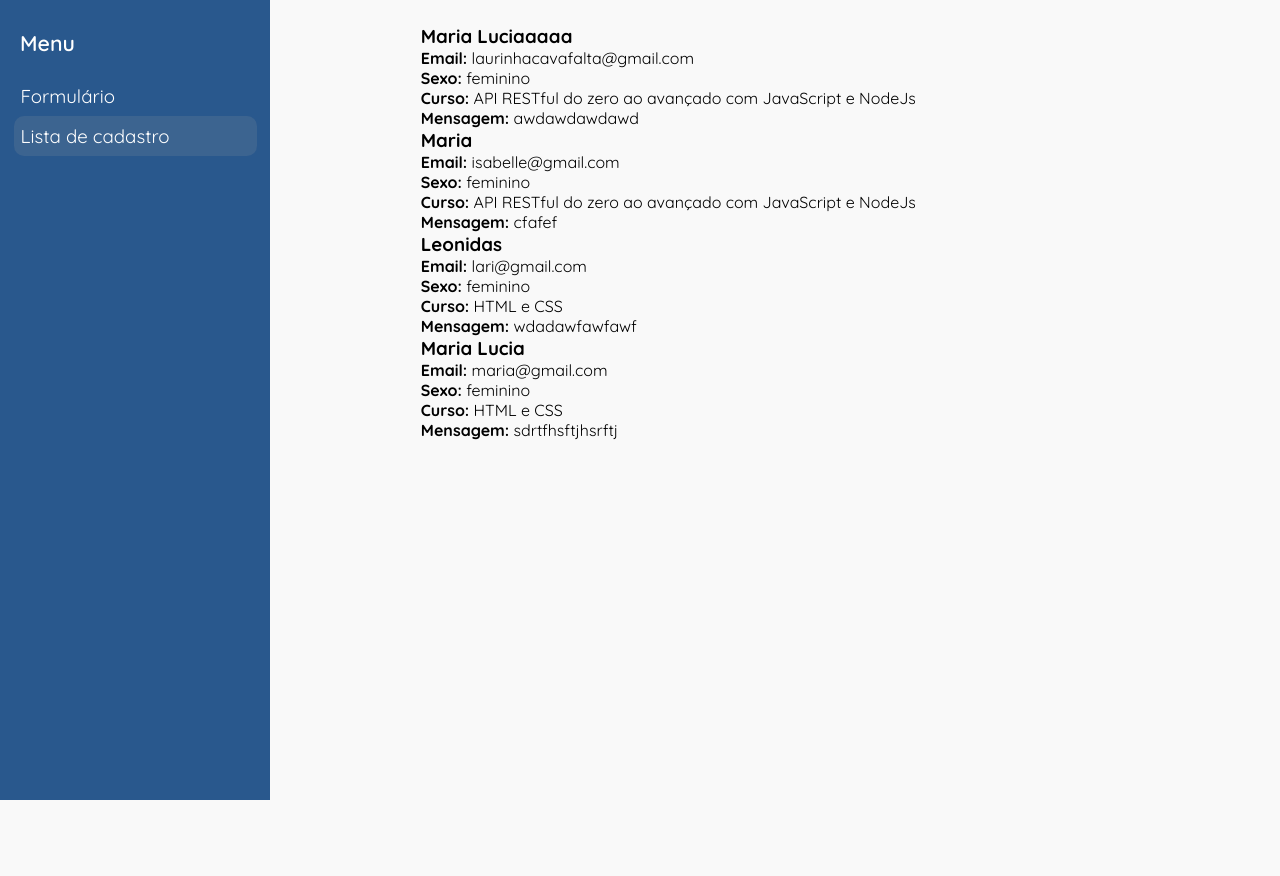
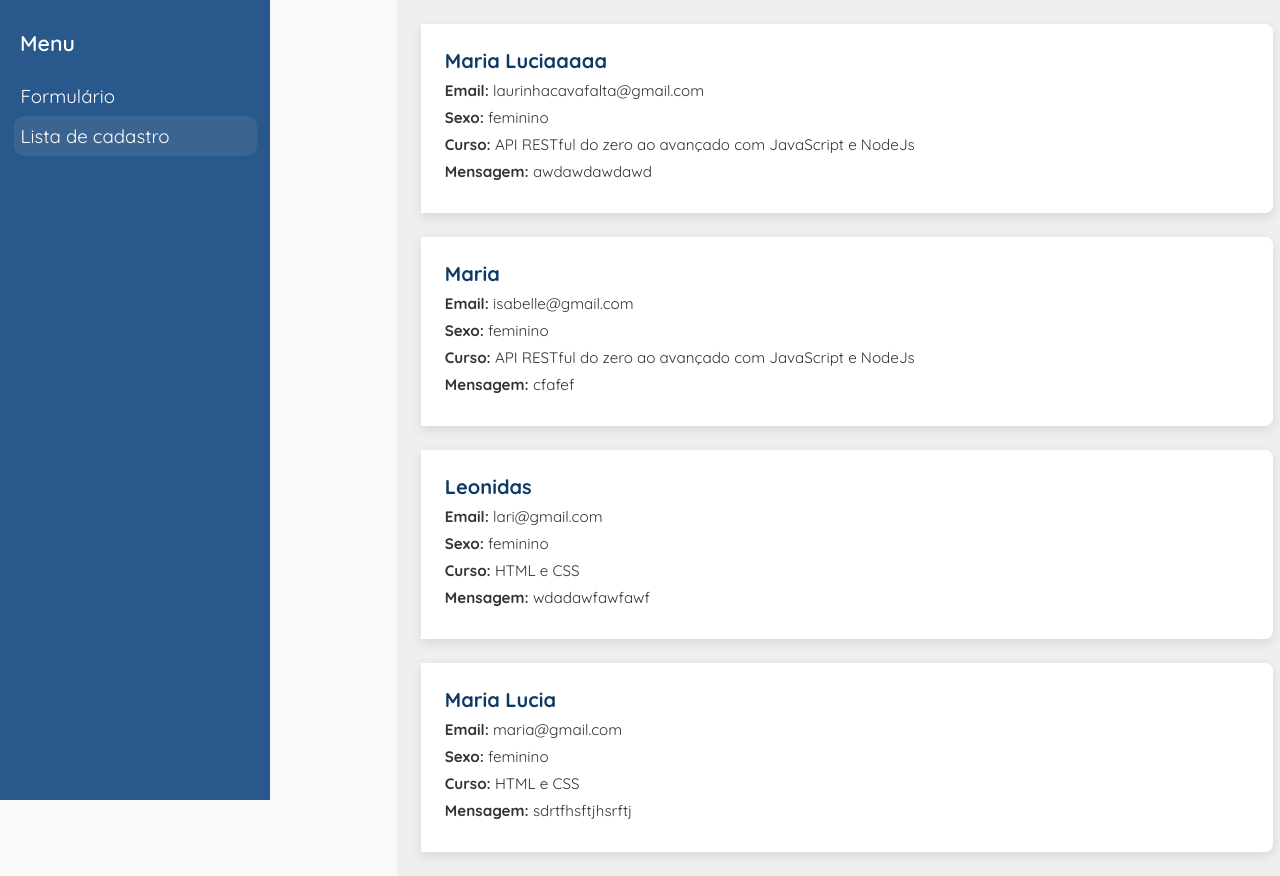
Before and after one commit to ThiagoSuchi/Front, a website built with Vite: page projetos/form-ligth-dark/index.html in a window 1280 px wide. Both pictures are taken after a click on the button "Lista de cadastro". Before the commit the page ends 800 px from the top, so only its background shows below. Built offline with nearby package versions, Linux system fonts and the light colour scheme; data requests are answered from the project's data file.

Commit message:
Api estilizada...

```diff
--- a/projetos/form-ligth-dark/src/style.css
+++ b/projetos/form-ligth-dark/src/style.css
@@ -52,7 +52,7 @@ body {
   border-radius: 10px;
 }
 
-.sidebar:focus {
+.sidebar.active {
   outline: none;
   background: rgba(160, 160, 160, 0.164);
   border-radius: 10px;
@@ -228,6 +228,34 @@ body.dark .hero-back,
   display: none;
   width: 100%;
   max-width: 900px;
+  gap: 1.5rem;
   padding: 1.5rem;
   margin-left: 31%;
+  background: #e9e9e999;
 }
+
+.card {
+  background-color: #ffffff;
+  border-top-right-radius: 8px;
+  border-bottom-right-radius: 8px;
+  box-shadow: 0 4px 12px rgba(0, 0, 0, 0.1);
+  padding: 1.5rem;
+  transition: .2s ease-in-out;
+}
+
+.card:hover {
+  border-left: 6px solid #286BB9;
+  padding-left: 5rem;
+}
+
+.card h3 {
+  margin-top: 0;
+  color: #0d3b66;
+  font-size: 1.25rem;
+}
+
+.card p {
+  margin: 0.5rem 0;
+  color: #333;
+  font-size: 0.95rem;
+}
```
